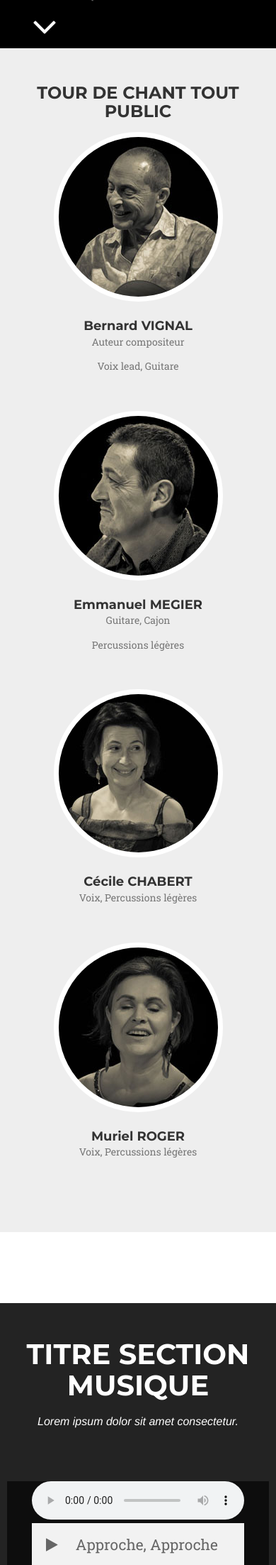
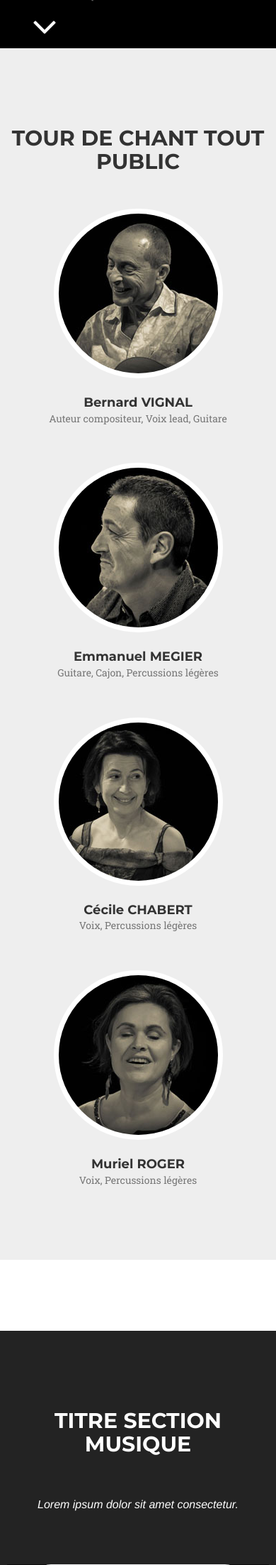
Before and after one commit to Puzzlout/VignalEnChanson, a PHP site: page /index.html in a window 390 px wide. Shown: the part 776-2981 px from the top of the page at 71% size. Run offline with PHP 8.4, Linux system fonts and the light colour scheme; some libraries are stand-ins or nearby versions; some web fonts are replaced.

Commit message:
#24 et #26 (section team)

```diff
--- a/css/agency.css
+++ b/css/agency.css
@@ -450,9 +450,7 @@
 }
 
 section h2.section-heading {
-    font-size: 40px;
-    margin-top: 0;
-    margin-bottom: 15px;
+    padding: 40px 0;
 }
 
 section h3.section-subheading {
@@ -490,24 +488,15 @@
     height: 100vh;
 }
 
-@media (max-width: 768px) {
+@media (max-width: 992px) {
     #team-member-bubbles {
         display: none;
     }
-
 }
-
-@media (min-width: 768px) {
-    #team .hero {
-        background-image: url("../img/team-bg-992w.jpg");
-    }
-
+@media (min-width: 992px) {
     #team-medals {
         display: none;
     }
-}
-
-@media (min-width: 992px) {
     #team .hero {
         background-image: url("../img/team-bg.jpg");
     }
@@ -577,17 +566,17 @@
 
     .team-member-innerLeft {
         top: 125px;
-        left: 420px;
+        left: 410px;
     }
 
     .team-member-innerRight {
         top: 110px;
-        left: 625px;
+        left: 600px;
     }
 
     .team-member-outerRight {
         top: 175px;
-        left: 720px;
+        left: 690px;
     }
 
 }
@@ -682,9 +671,6 @@
     }
 }
 
-#team-medals h2 {
-    font-size: 24px;
-}
 .team-member {
     text-align: center;
     margin-bottom: 50px;
@@ -705,7 +691,7 @@
     margin-top: 0;
 }
 
-@media (min-width: 768px) {
+@media (min-width: 992px) {
 
     .team-member {
         display: none;
@@ -1140,9 +1126,9 @@
 
 .team-member-modal-body {
     margin-top: 10vh;
-    padding: 100px;
+    padding: 25px;
     background: rgba(255,255,255,0.9);
-    border-radius: 400px;
+    border-radius: 10px;
 }
 .team-member-modal-body > .team-member {
     display: block;
@@ -1152,7 +1138,7 @@
 }
 .team-member-modal-body p {
     font-size: 24px;
-    line-height: 1em;
+    line-height: 1.25em;
     margin-top: 30px;
     margin-bottom: 0;
 }
--- a/index.html
+++ b/index.html
@@ -27,7 +27,7 @@
     <link href='https://fonts.googleapis.com/css?family=Roboto+Slab:400,100,300,700' rel='stylesheet' type='text/css'>
 
     <!-- Theme CSS -->
-    <link href="css/agency.css?v4" rel="stylesheet">
+    <link href="css/agency.css?v5" rel="stylesheet">
 
     <!-- HTML5 Shim and Respond.js IE8 support of HTML5 elements and media queries -->
     <!-- WARNING: Respond.js doesn't work if you view the page via file:// -->
@@ -164,16 +164,14 @@
                     <div class="team-member">
                         <img src="img/team/p1-final.jpg" class="img-responsive img-circle" alt="Bernard Vignal">
                         <h4>Bernard <span class="text-uppercase">Vignal</span></h4>
-                        <p class="text-muted">Auteur compositeur</p>
-                        <p class="text-muted">Voix lead, Guitare</p>
+                        <p class="text-muted">Auteur compositeur, Voix lead, Guitare</p>
                     </div>
                 </div>
                 <div class="col-sm-6">
                     <div class="team-member">
                         <img src="img/team/p2-final.jpg" class="img-responsive img-circle" alt="Member 2">
                         <h4>Emmanuel <span class="text-uppercase">Megier</span></h4>
-                        <p class="text-muted">Guitare, Cajon</p>
-                        <p class="text-muted">Percussions légères</p>
+                        <p class="text-muted">Guitare, Cajon, Percussions légères</p>
                     </div>
                 </div>
             </div>
@@ -203,7 +201,7 @@
         <div class="modal-content team-member-modal-content">
             <div class="container-fluid">
                 <div class="row row-no-pd">
-                    <div class="col-md-6 col-md-offset-3 col-sm-8 col-sm-offset-2 col-no-pd">
+                    <div class="col-md-4 col-md-offset-4 col-sm-8 col-sm-offset-2 col-no-pd">
                         <div class="modal-body modal-body-no-pd team-member-modal-body">
                             <div class="team-member">
                                 <img src="img/team/p4-final.jpg" class="img-responsive img-circle" alt="Member 4">
@@ -226,7 +224,7 @@
         <div class="modal-content team-member-modal-content">
             <div class="container-fluid">
                 <div class="row row-no-pd">
-                    <div class="col-md-6 col-md-offset-3 col-sm-8 col-sm-offset-2 col-no-pd">
+                    <div class="col-md-4 col-md-offset-4 col-sm-8 col-sm-offset-2 col-no-pd">
                         <div class="modal-body modal-body-no-pd team-member-modal-body">
                             <div class="team-member">
                                 <img src="img/team/p3-final.jpg" class="img-responsive img-circle" alt="Member 3">
@@ -249,7 +247,7 @@
         <div class="modal-content team-member-modal-content">
             <div class="container-fluid">
                 <div class="row row-no-pd">
-                    <div class="col-md-6 col-md-offset-3 col-sm-8 col-sm-offset-2 col-no-pd">
+                    <div class="col-md-4 col-md-offset-4 col-sm-8 col-sm-offset-2 col-no-pd">
                         <div class="modal-body modal-body-no-pd team-member-modal-body">
                             <div class="team-member">
                                 <img src="img/team/p1-final.jpg" class="img-responsive img-circle" alt="Bernard Vignal">
@@ -272,7 +270,7 @@
         <div class="modal-content team-member-modal-content">
             <div class="container-fluid">
                 <div class="row row-no-pd">
-                    <div class="col-md-6 col-md-offset-3 col-sm-8 col-sm-offset-2 col-no-pd">
+                    <div class="col-md-4 col-md-offset-4 col-sm-8 col-sm-offset-2 col-no-pd">
                         <div class="modal-body modal-body-no-pd team-member-modal-body">
                             <div class="team-member">
                                 <img src="img/team/p2-final.jpg" class="img-responsive img-circle" alt="Member 2">
@@ -801,11 +799,11 @@
 <script src="https://cdnjs.cloudflare.com/ajax/libs/jquery-easing/1.3/jquery.easing.min.js"></script>
 
 <!-- Contact Form JavaScript -->
-<script src="js/jqBootstrapValidation.js?v4"></script>
-<script src="js/contact_me.js?v4"></script>
+<script src="js/jqBootstrapValidation.js?v5"></script>
+<script src="js/contact_me.js?v5"></script>
 
 <!-- Theme JavaScript -->
-<script src="js/agency.js?v4"></script>
+<script src="js/agency.js?v5"></script>
 
 </body>
 
```
Also changed, not shown: img/team-bg-768w.jpg, img/team-bg-992w.jpg.
